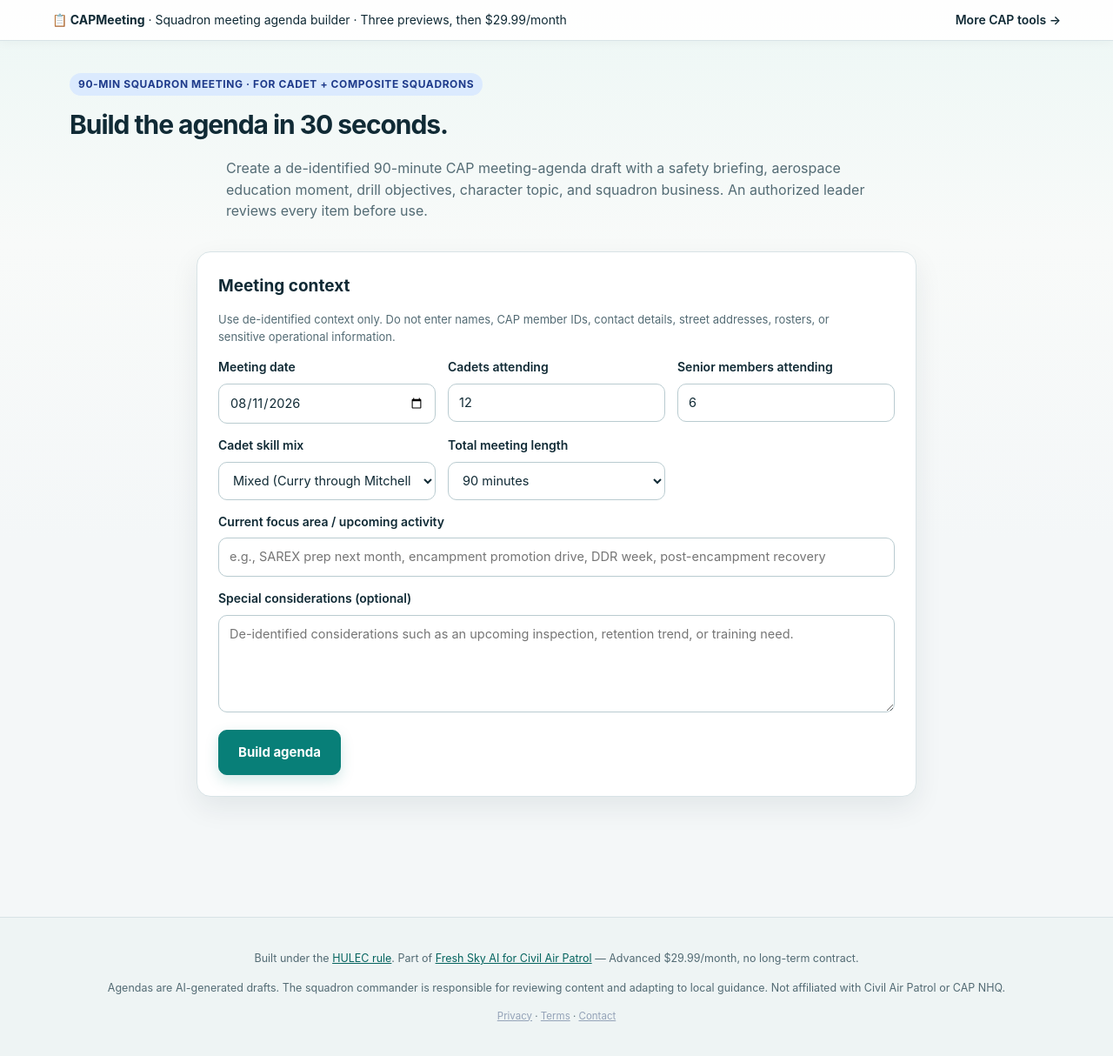
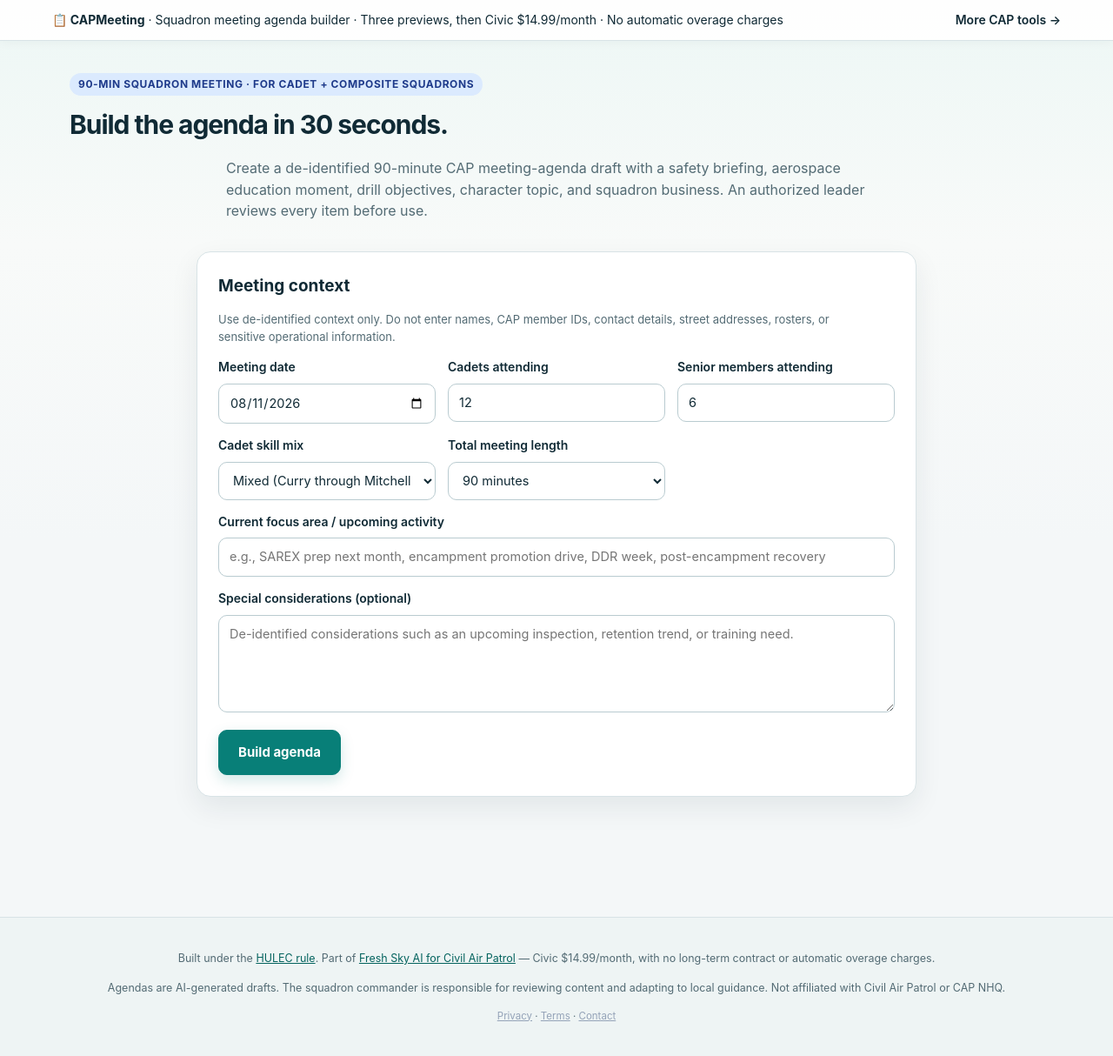
Before and after one commit to justfreshsky-jpg/CAPMeeting, a Flask app: page / in a window 1280 px wide. Shown: the whole page at 87% size. Run offline with Flask 3, Linux system fonts and the light colour scheme.

Commit message:
Align CAPMeeting Civic access and operator identity

```diff
--- a/app.py
+++ b/app.py
@@ -9,7 +9,7 @@ content for each block.
 
 Public-domain content. No PII. No squadron rosters. Each request stateless.
 
-Built by a CAP member as a privacy-first paid offering for squadron commanders.
+Built by Fresh Sky LLC as a privacy-first paid offering for squadron commanders.
 """
 import collections
 import datetime as dt
@@ -446,7 +446,7 @@ _TERMS_HTML = """<!DOCTYPE html>
 <h1>Terms of Use — CAPMeeting</h1>
 <p><em>Last updated 2026-07-16</em></p>
 <h2>What this is</h2>
-<p>CAPMeeting is a paid, member-focused tool offered by Fresh Sky LLC for use by U.S. Civil Air Patrol squadron commanders. Three previews are included; continued access is $29.99/month and may be canceled monthly.</p>
+<p>CAPMeeting is a paid, member-focused tool offered by Fresh Sky LLC for use by U.S. Civil Air Patrol squadron commanders. Three previews are included; continued Civic access is $14.99/month and may be canceled monthly. There are no automatic overage charges.</p>
 <h2>What this is not</h2>
 <p>CAPMeeting is <strong>not</strong> affiliated with any government agency, military service, or official entity. Output is AI-generated and intended as a draft or study aid only — the human user is responsible for verifying accuracy against authoritative current sources before acting on or filing anything.</p>
 <h2>Use at your own discretion</h2>
--- a/requirements.txt
+++ b/requirements.txt
@@ -3,4 +3,4 @@ Werkzeug==3.1.8
 gunicorn==23.0.0
 requests==2.34.2
 urllib3==2.7.0
-freshsky-common @ git+https://github.com/justfreshsky-jpg/freshsky-common.git@587c4381f5976e66341fca42ca130a29528587bb
+freshsky-common @ git+https://github.com/justfreshsky-jpg/freshsky-common.git@9364b96ce74cd8206b196fb37d181a5668f78446
--- a/templates/index.html
+++ b/templates/index.html
@@ -131,7 +131,7 @@ a:hover{color:#c4b5fd}
 </head>
 <body>
   <div class="topbar">
-    <span><strong>📋 CAPMeeting</strong> &middot; Squadron meeting agenda builder · Three previews, then $29.99/month</span>
+    <span><strong>📋 CAPMeeting</strong> &middot; Squadron meeting agenda builder · Three previews, then Civic $14.99/month · No automatic overage charges</span>
     <a href="https://cap.freshskyai.com/" target="_blank" rel="noopener">More CAP tools →</a>
   </div>
 
@@ -200,7 +200,7 @@ a:hover{color:#c4b5fd}
   </main>
 
   <footer>
-    <p>Built under the <a href="https://www.freshskyai.com/#hulec" target="_blank" rel="noopener">HULEC rule</a>. Part of <a href="https://cap.freshskyai.com/" target="_blank" rel="noopener">Fresh Sky AI for Civil Air Patrol</a> — Advanced $29.99/month, no long-term contract.</p>
+    <p>Built under the <a href="https://www.freshskyai.com/#hulec" target="_blank" rel="noopener">HULEC rule</a>. Part of <a href="https://cap.freshskyai.com/" target="_blank" rel="noopener">Fresh Sky AI for Civil Air Patrol</a> — Civic $14.99/month, with no long-term contract or automatic overage charges.</p>
     <p>Agendas are AI-generated drafts. The squadron commander is responsible for reviewing content and adapting to local guidance. Not affiliated with Civil Air Patrol or CAP NHQ.</p>
       <p style="margin-top:8px;font-size:11.5px;"><a href="/privacy" style="color:#94a3b8;text-decoration:underline;">Privacy</a> · <a href="/terms" style="color:#94a3b8;text-decoration:underline;">Terms</a> · <a href="https://www.freshskyai.com/contact" target="_blank" rel="noopener" style="color:#94a3b8;text-decoration:underline;">Contact</a></p>
   </footer>
```
Also changed, not shown: .github/workflows/deploy.yml.
